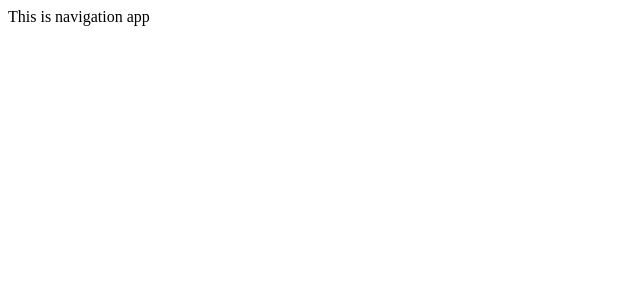
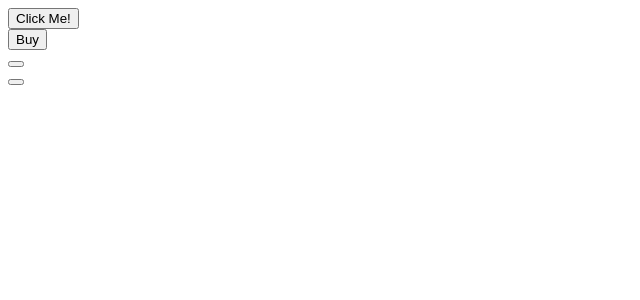
Before and after one commit to ayushthakali/Components, a React (Vite) app: page / in a window 1280 px wide. Shown: the top 300 px of the page, without its empty margins (0-640 px from the left). Built offline with nearby package versions, Linux system fonts and the light colour scheme.

Commit message:
feat: button component added

```diff
--- a/package.json
+++ b/package.json
@@ -12,7 +12,7 @@
   "dependencies": {
     "@tailwindcss/vite": "^4.1.5",
     "classnames": "^2.3.1",
-    "prop-types": "15.8.1",
+    "prop-types": "^15.8.1",
     "react": "18.3.1",
     "react-dom": "18.3.1",
     "react-icons": "4.4.0",
--- a/src/App.js
+++ b/src/App.js
@@ -1,7 +1,22 @@
+import Button from "./Button";
+
 function App() {
   return (
-    <div>This is navigation app</div>
-  )
+    <div>
+      <div>
+        <Button>Click Me!</Button>
+      </div>
+      <div>
+        <Button>Buy</Button>
+      </div>
+      <div>
+        <Button />
+      </div>
+      <div>
+        <Button />
+      </div>
+    </div>
+  );
 }
 
-export default App
+export default App;
--- /dev/null
+++ b/src/Button.js
@@ -0,0 +1,33 @@
+import PropTypes from "prop-types";
+
+function Button({
+  children,
+  primary,
+  secondary,
+  success,
+  warning,
+  danger,
+  outline,
+  rounded,
+}) {
+  return <button> {children}</button>;
+}
+
+Button.PropTypes = {
+  checkVariationValue: ({ primary, secondary, success, warning }) => {
+    const count =
+      Number(!!primary) +
+      Number(!!secondary) +
+      Number(!!warning) +
+      Number(!!success) +
+      Number(!!danger);
+
+    if (count > 1) {
+      return new Error(
+        "Only one of primary, secondary, success, warning, danger can be true"
+      );
+    }
+  },
+};
+
+export default Button;
```
Also changed, not shown: 1 other file (tests, documents, lock files or other folders).
